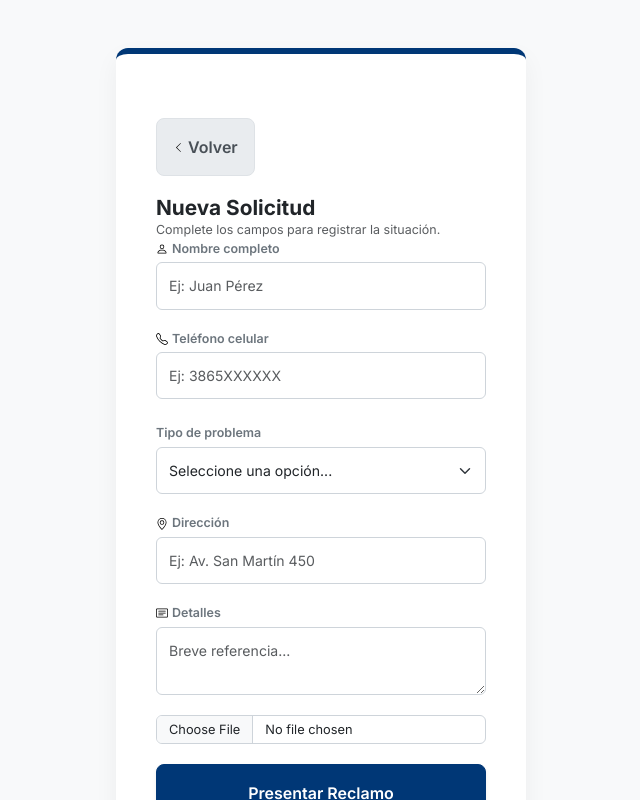
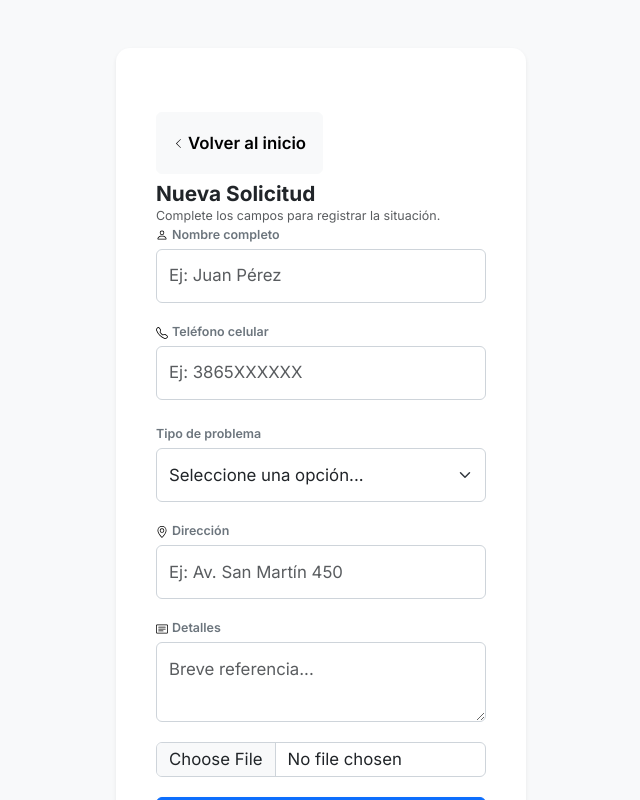
Before and after one commit to ivan-silva22/web-de-reclamos-vecinales, a React (Vite) app: page /nuevo-reclamo in a window 1280 px wide. Shown: the top 800 px of the page, without its empty margins (319-959 px from the left). Built offline with nearby package versions, Linux system fonts and the light colour scheme.

Commit message:
corregi las card de los formulario

```diff
--- a/src/App.css
+++ b/src/App.css
@@ -2,103 +2,56 @@
    1. FUENTES Y TIPOGRAFÍA GLOBAL
    ========================================================================== */
 @import url('https://fonts.googleapis.com/css2?family=Inter:wght@300;400;500;600;700&display=swap');
+
+/* Aumentamos el tamaño base para móviles */
+body {
+  font-size: 16px; /* Base sólida para lectura cómoda */
+  -webkit-text-size-adjust: 100%; /* Evita cambios raros en iOS */
+}
 
 body, button, input, select, textarea, .table, .card {
   font-family: 'Inter', -apple-system, BlinkMacSystemFont, "Segoe UI", Roboto, sans-serif !important;
 }
 
 /* ==========================================================================
-   2. ESTRUCTURA Y CONTENEDORES
-   ========================================================================== */
-.claim-container,
-.status-container,
-.login-container {
-  background-color: #f4f6f9;
-  min-height: 100vh;
-  display: flex;
-  align-items: flex-start; /* Fuerza las tarjetas hacia arriba */
-  justify-content: center;
-  padding: 1.5rem 0;
-}
-
-/* ==========================================================================
-   3. TARJETAS (CARDS) - ALTURA Y ESPACIADO
-   ========================================================================== */
-.claim-card, .status-card, .login-card, .home-card {
-  width: 92%;
-  max-width: 440px;
-  border-radius: 12px !important;
-  border-top: 6px solid #003776 !important;
-  box-shadow: 0 10px 25px rgba(0, 0, 0, 0.05) !important;
-  background-color: #ffffff;
-  color: #212529;
-  margin: 0 auto;
-  /* Padding amplio para dar altura natural */
-  padding: 3.5rem 1.75rem !important;
-}
-
-/* ==========================================================================
-   4. FORMULARIOS E INPUTS
+   4. FORMULARIOS E INPUTS (Texto más grande)
    ========================================================================== */
 .claim-input, .status-input, .login-input {
   border-radius: 6px !important;
   border: 1px solid #ced4da;
-  padding: 0.75rem 0.75rem;
-  font-size: 1rem;
-  margin-bottom: 1.25rem; /* Separación entre campos */
+  padding: 0.85rem 0.75rem; /* Un poco más de altura */
+  font-size: 1.05rem !important; /* Más grande en celular */
+  margin-bottom: 1.25rem;
 }
 
 /* ==========================================================================
-   5. BOTONES - TAMAÑO TÁCTIL Y ESPACIO
+   5. BOTONES (Texto más grande)
    ========================================================================== */
 .btn-submit, .btn-login, .btn-search, .btn-back {
-  padding: 1rem 1rem !important;
-  font-size: 1rem !important;
+  padding: 1.1rem 1rem !important;
+  font-size: 1.05rem !important; /* Ligeramente más grande */
   font-weight: 600 !important;
-  border-radius: 8px !important;
-  display: flex;
-  align-items: center;
-  justify-content: center;
-  gap: 8px;
-  margin-bottom: 0.75rem;
-}
-
-.btn-submit, .btn-login, .btn-search {
-  background-color: #003776 !important;
-  border-color: #003776 !important;
-  color: #ffffff !important;
-}
-
-.btn-back {
-  background-color: #e9ecef !important;
-  border: 1px solid #dee2e6 !important;
-  color: #495057 !important;
+  /* ... resto igual ... */
 }
 
 /* ==========================================================================
-   6. OTROS COMPONENTES
+   7. MEDIA QUERIES (Ajustes de escala)
    ========================================================================== */
-.generated-code {
-  font-size: 1.5rem;
-  color: #003776;
-  font-weight: 700;
-  padding: 12px 20px;
-  background-color: #e6eef7;
-  border-radius: 6px;
-  display: inline-block;
-  margin: 1rem 0;
+/* Pantallas pequeñas (celulares) */
+@media (max-width: 575px) {
+  h4 { font-size: 1.7rem !important; }
+  p { font-size: 1.05rem !important; }
+  .btn-submit, .btn-back { font-size: 1.05rem !important; }
 }
 
-/* ==========================================================================
-   7. MEDIA QUERIES
-   ========================================================================== */
+/* Escritorio */
 @media (min-width: 576px) {
   .claim-container, .status-container, .login-container {
     padding-top: 3rem;
   }
 
   .claim-card, .status-card, .login-card {
-    min-height: 520px; /* Altura mínima en desktop */
+    min-height: 520px;
     padding: 4rem 2.5rem !important;
   }
 }
--- a/src/components/views/ClaimForm.jsx
+++ b/src/components/views/ClaimForm.jsx
@@ -70,7 +70,7 @@ const ClaimForm = ({ onClickBack }) => {
               <div>
                 <div className="d-flex mb-2">
                   <Button variant="light" className="btn-back d-flex align-items-center gap-1 py-1 px-2" onClick={onClickBack} style={{ fontSize: "0.78rem" }}>
-                    <ChevronLeft size={11} /> Volver
+                    <ChevronLeft size={11} /> Volver al inicio
                   </Button>
                 </div>
 
--- a/src/components/views/Home.jsx
+++ b/src/components/views/Home.jsx
@@ -1,7 +1,3 @@
-import React from "react";
-import { Container, Button, Card } from "react-bootstrap";
-import { PlusCircle, Search } from "react-bootstrap-icons";
-
 const Home = ({ alHacerClicIniciar, alHacerClicVerMapa }) => {
   return (
     <Container fluid className="claim-container bg-light">
@@ -9,10 +5,12 @@ const Home = ({ alHacerClicIniciar, alHacerClicVerMapa }) => {
         <Card.Body className="p-0 d-flex flex-column h-100">
 
           <div className="mb-5">
-            <h4 className="fw-bold text-dark" style={{ fontSize: "1.6rem" }}>
+            {/* Título más grande */}
+            <h4 className="fw-bold text-dark" style={{ fontSize: "1.8rem" }}>
               Gestión Ciudadana
             </h4>
-            <p className="text-muted mt-2" style={{ fontSize: "1rem" }}>
+            {/* Párrafo con mejor legibilidad */}
+            <p className="text-muted mt-3" style={{ fontSize: "1.1rem", lineHeight: "1.5" }}>
               Tu canal directo para reportar problemas en tu barrio.
             </p>
           </div>
@@ -23,7 +21,7 @@ const Home = ({ alHacerClicIniciar, alHacerClicVerMapa }) => {
               className="btn-submit w-100"
               onClick={alHacerClicIniciar}
             >
-              <PlusCircle size={20} />
+              <PlusCircle size={22} />
               Crear Nuevo Reclamo
             </Button>
 
@@ -32,7 +30,7 @@ const Home = ({ alHacerClicIniciar, alHacerClicVerMapa }) => {
               className="btn-back w-100"
               onClick={alHacerClicVerMapa}
             >
-              <Search size={18} />
+              <Search size={20} />
               Consultar Estado
             </Button>
           </div>
@@ -42,5 +40,3 @@ const Home = ({ alHacerClicIniciar, alHacerClicVerMapa }) => {
     </Container>
   );
 };
-
-export default Home;
```
